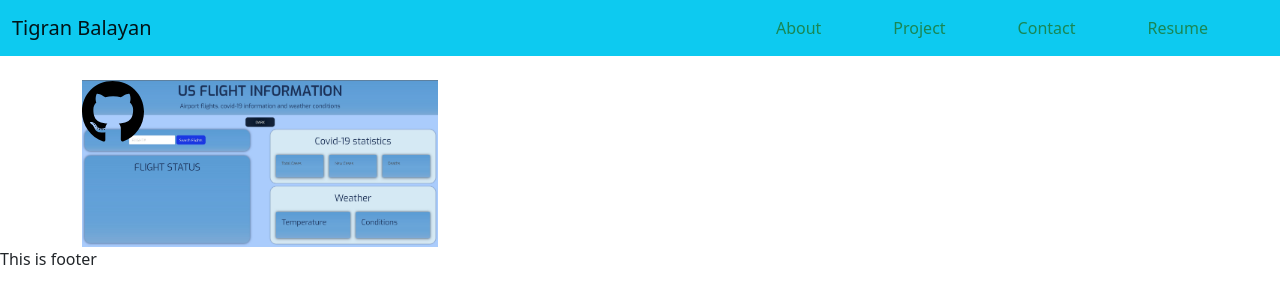
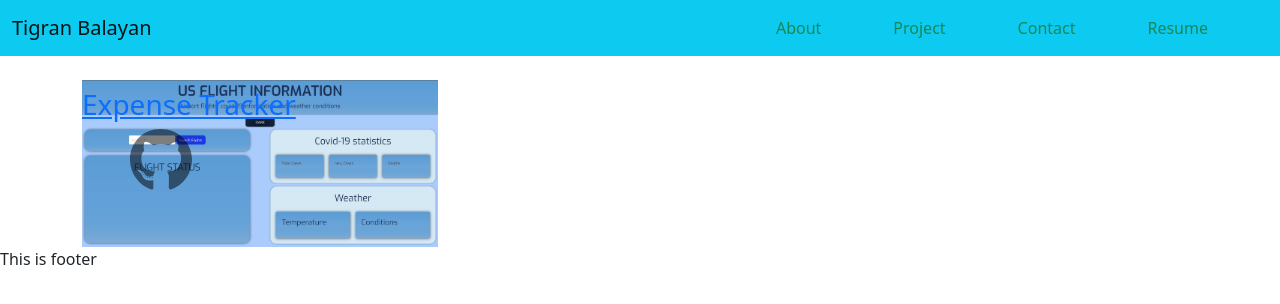
Before and after one commit to TigranBalayan10/portfolio-spa, a React (Create React App) app: page /project in a window 1280 px wide. Shown: the top 304 px of the page. Built offline with nearby package versions, Linux system fonts and the light colour scheme.

Commit message:
icon displayed with errors

```diff
--- a/src/Pages/Project.js
+++ b/src/Pages/Project.js
@@ -10,11 +10,14 @@ function Project() {
         <div className="col-4 position-relative">
           <a href="https://github.com/TigranBalayan10/expense-tracker">
             <FontAwesomeIcon
-              className="position-absolute"
+              className="position-absolute m-5"
               icon={faGithub}
               size="4x"
               id="icon-git"
             ></FontAwesomeIcon>
+          </a>
+          <a href="https://floating-dusk-25843.herokuapp.com/" target="_blank" className="position-absolute mt-2">
+              <h3>Expense Tracker</h3>
           </a>
           <img
             src={require(`../assets/images/test.jpg`)}
--- a/src/Pages/project.css
+++ b/src/Pages/project.css
@@ -1,14 +1,8 @@
-/* #img-project {
-    opacity: 60%;
-  }
-    #img-project:hover {
-        opacity: 100%;
-    } */
   #icon-git:hover {
-    opacity: 50%;
+    opacity: 100%;
   }
 
   #icon-git {
     color: black;
-    opacity: none;
+    opacity: 50%;
   }
```
